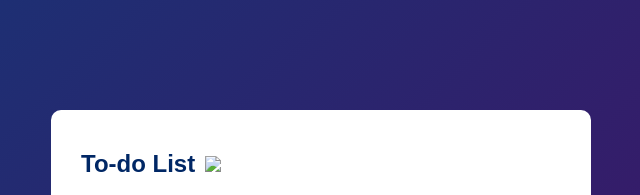
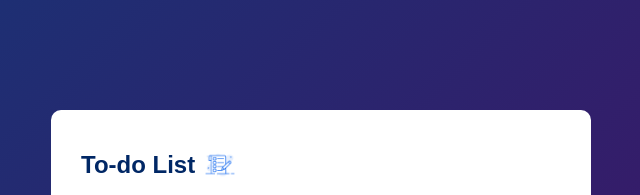
Before and after one commit to Pravesh32/To-do-list-, a plain HTML site: page index.html in a window 1280 px wide. Shown: the top 195 px of the page, 319-959 px from the left. Drawn offline with Linux system fonts and the light colour scheme.

Commit message:
Update index.html

```diff
--- a/index.html
+++ b/index.html
@@ -9,7 +9,7 @@
 <body>
     <div class ="container">
         <div class="todo-app">
-            <h2>To-do List <img src="icons.png"></h2>
+            <h2>To-do List <img src="to-do-list.png"></h2>
             <div class="row">
             <input type="text" id="input-box" placeholder="Add your text">
             <button onclick="addtask()">Add </button>
```
